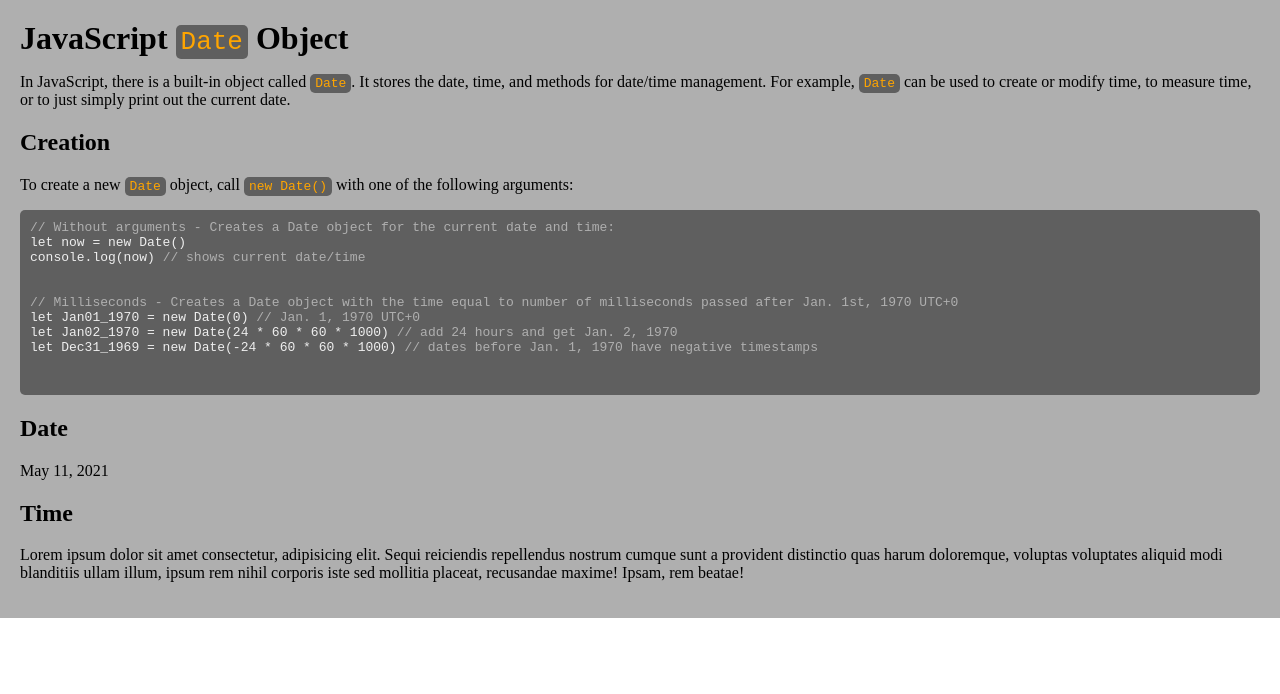
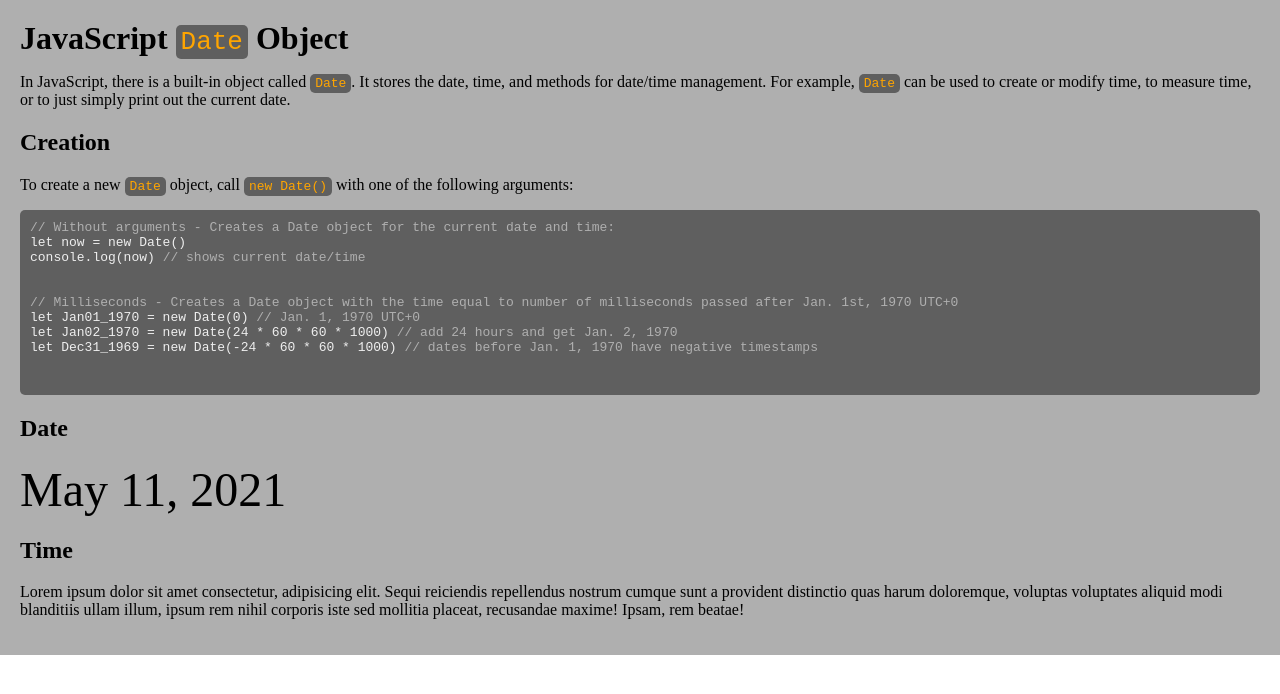
Before and after one commit to noanonoa/javascript-date, a plain HTML site: page index.html in a window 1280 px wide. Drawn offline with Linux system fonts and the light colour scheme.

Commit message:
styling for Date display

```diff
--- a/style.css
+++ b/style.css
@@ -53,3 +53,7 @@ body {
 .comment {
   color: #afafaf;
 }
+
+.today {
+  font-size: 3em;
+}
```
